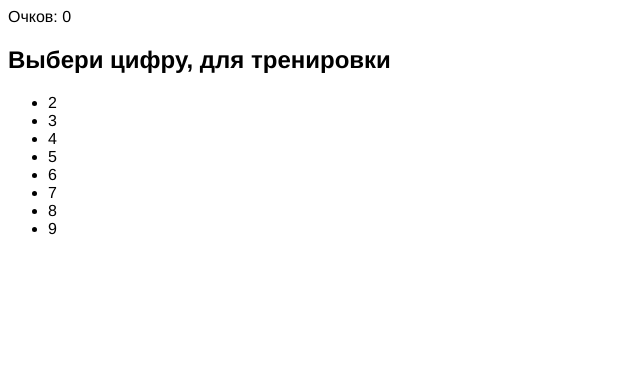
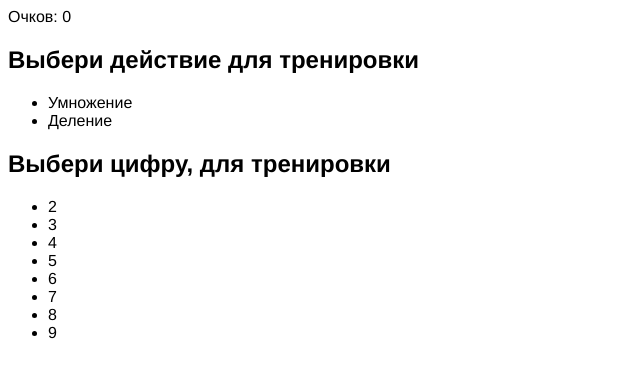
Before and after one commit to e1bandito/training, a Vue app: page / in a window 1280 px wide. Shown: the top 378 px of the page, without its empty margins (0-640 px from the left). Built offline with nearby package versions, Linux system fonts and the light colour scheme.

Commit message:
add SelectActions

```diff
--- a/src/App.vue
+++ b/src/App.vue
@@ -2,6 +2,9 @@
   <div id="app">
     <Counter
       :count="count"
+    />
+    <SelectAction
+      :actions="actions"
     />
     <SelectNumber
       :numbers="numbers"
@@ -13,10 +16,12 @@
 
 import Counter from '@/components/Counter.vue';
 import SelectNumber from '@/components/SelectNumber.vue';
+import SelectAction from '@/components/SelectAction.vue';
 
 export default {
   name: 'App',
   components: {
+    SelectAction,
     SelectNumber,
     Counter,
   },
@@ -57,6 +62,19 @@ export default {
           selected: false,
         },
       ],
+      state: 'default',
+      actions: [
+        {
+          name: 'Умножение',
+          value: 'multiple',
+          selected: false,
+        },
+        {
+          name: 'Деление',
+          value: 'divide',
+          active: false,
+        },
+      ],
     };
   },
 };
--- /dev/null
+++ b/src/components/SelectAction.vue
@@ -0,0 +1,24 @@
+<template>
+  <div class="select-action">
+    <h2 class="select-action__title">Выбери действие для тренировки</h2>
+    <ul class="select-action__list">
+      <li class="select-action__item"
+        v-for="(item, index) in actions"
+        :key="index"
+      >{{ item.name }}</li>
+    </ul>
+  </div>
+</template>
+
+<script>
+export default {
+  name: 'SelectAction',
+  props: {
+    actions: Array,
+  },
+};
+</script>
+
+<style lang="scss">
+
+</style>
```
